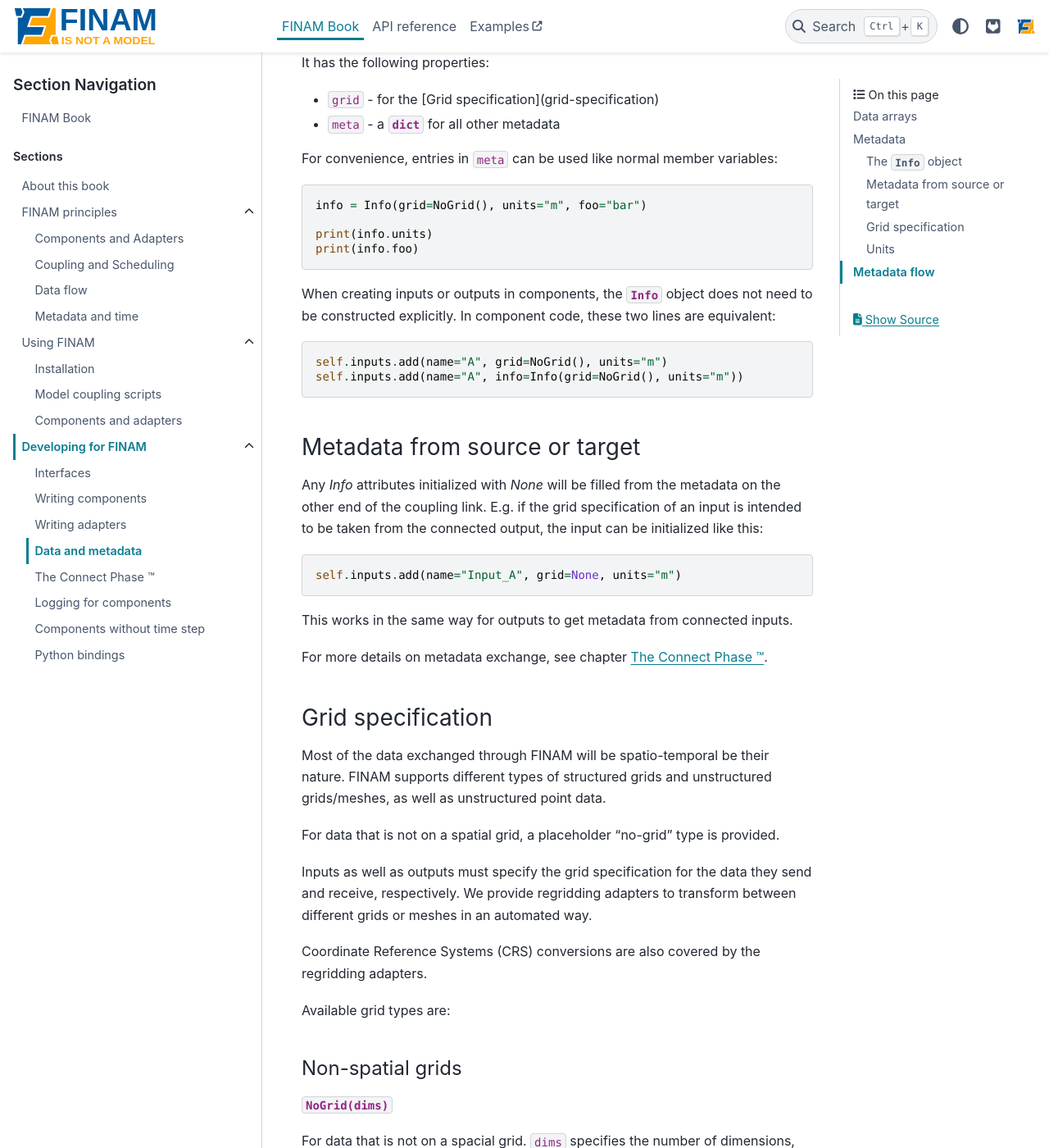
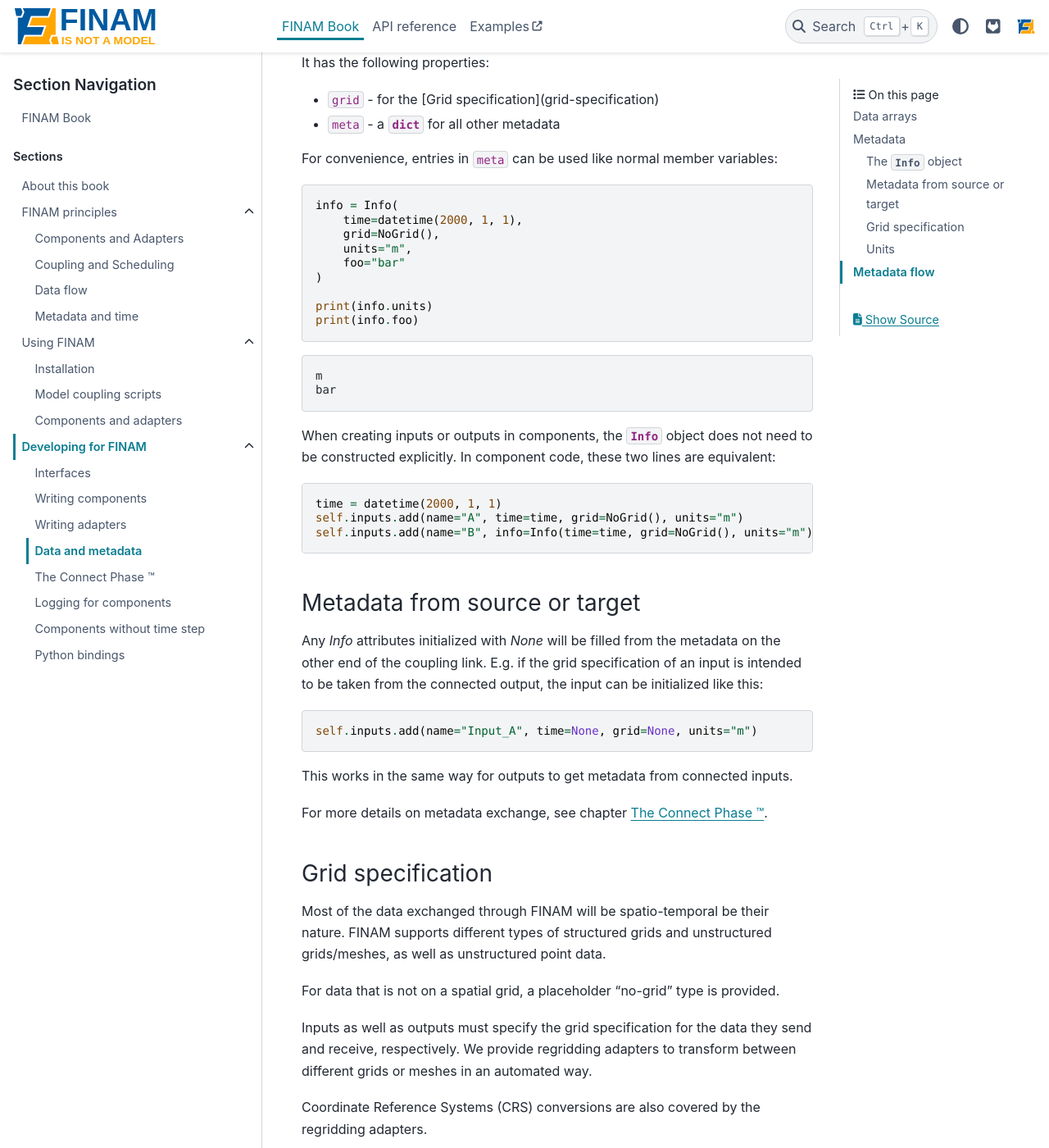
Before and after one commit to finam-ufz/finam, a Sphinx documentation site: the page built from docs/source/finam-book/development/data_metadata.rst, in a window 1280 px wide and 1400 px high, scrolled down 1584 px. Shown: the whole window at 82% size. Built offline with Sphinx 7.4.7 and the PyData theme 0.15.4, drawn with Linux system fonts in a browser that asks for light colours.

Commit message:
add tests for section on info object

```diff
--- a/docs/source/finam-book/development/data_metadata.rst
+++ b/docs/source/finam-book/development/data_metadata.rst
@@ -70,20 +70,43 @@
 
 For convenience, entries in ``meta`` can be used like normal member variables:
 
-.. code-block:: Python
+.. testsetup:: create-info
 
-    info = Info(grid=NoGrid(), units="m", foo="bar")
+    from finam import Info, NoGrid
+    from datetime import datetime
+
+.. testcode:: create-info
+
+    info = Info(
+        time=datetime(2000, 1, 1),
+        grid=NoGrid(),
+        units="m",
+        foo="bar"
+    )
 
     print(info.units)
     print(info.foo)
 
+.. testoutput:: create-info
+
+    m
+    bar
+
 When creating inputs or outputs in components, the :class:`.Info` object does not need to be constructed explicitly.
 In component code, these two lines are equivalent:
 
-.. code-block:: Python
+.. testsetup:: create-inputs
 
-    self.inputs.add(name="A", grid=NoGrid(), units="m")
-    self.inputs.add(name="A", info=Info(grid=NoGrid(), units="m"))
+    from finam import Component, Info, NoGrid
+    from datetime import datetime
+
+    self = Component()
+
+.. testcode:: create-inputs
+
+    time = datetime(2000, 1, 1)
+    self.inputs.add(name="A", time=time, grid=NoGrid(), units="m")
+    self.inputs.add(name="B", info=Info(time=time, grid=NoGrid(), units="m"))
 
 Metadata from source or target
 ^^^^^^^^^^^^^^^^^^^^^^^^^^^^^^
@@ -91,9 +114,9 @@
 Any `Info` attributes initialized with `None` will be filled from the metadata on the other end of the coupling link.
 E.g. if the grid specification of an input is intended to be taken from the connected output, the input can be initialized like this:
 
-.. code-block:: Python
+.. testcode:: create-inputs
 
-    self.inputs.add(name="Input_A", grid=None, units="m")
+    self.inputs.add(name="Input_A", time=None, grid=None, units="m")
 
 This works in the same way for outputs to get metadata from connected inputs.
 
```
